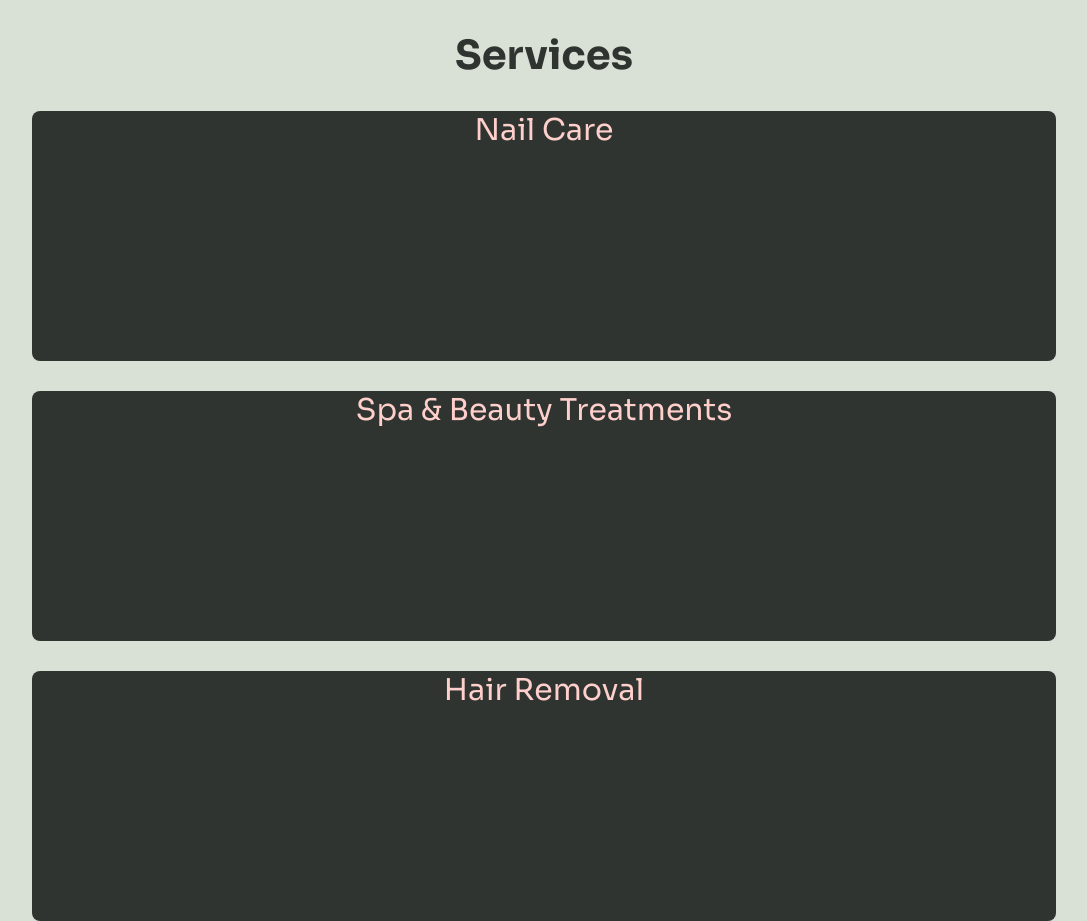
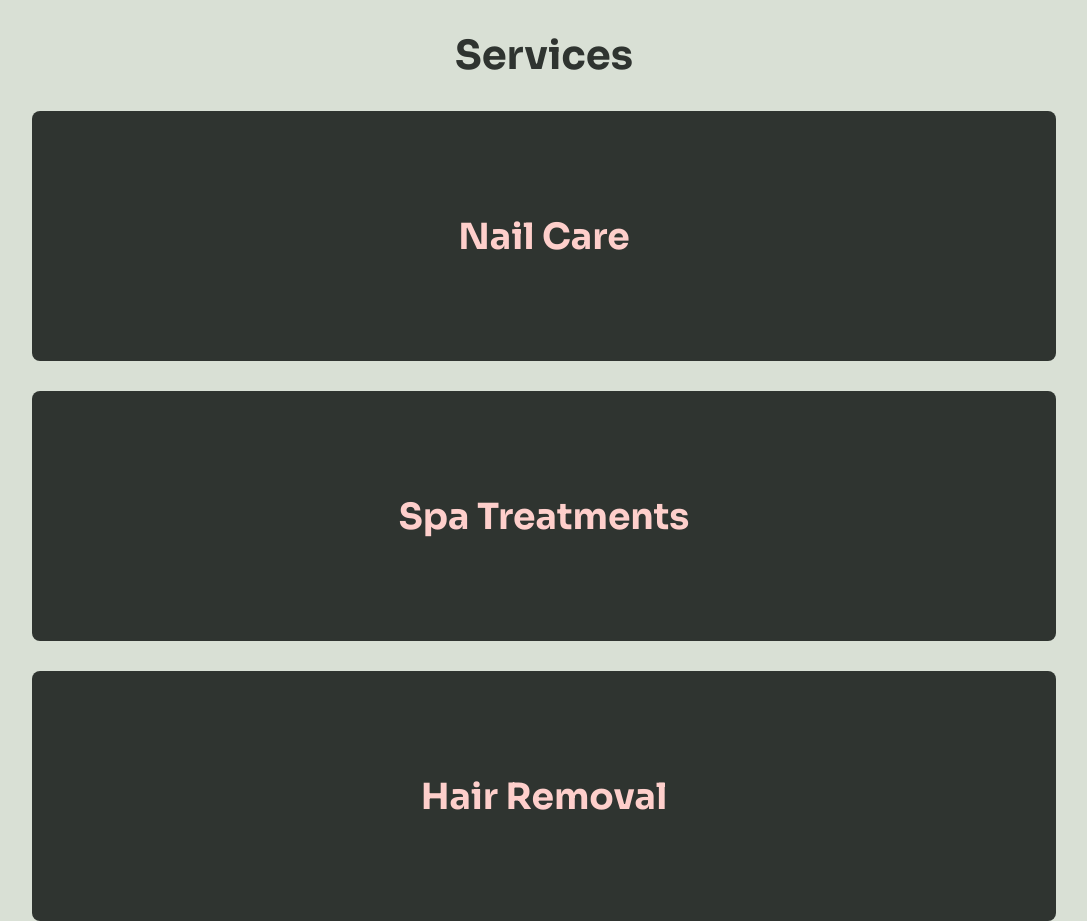
Before and after one commit to Seanjohnferesi/Wakanaka-Website-React-PT2, a React (Vite) app: page /services in a window 1280 px wide. Shown: the whole page, without its empty margins (96-1183 px from the left). Built offline with nearby package versions, Linux system fonts and the light colour scheme.

Commit message:
feat: refactor categories into reusable DropdownColumn component and fix layout alignment

```diff
--- /dev/null
+++ b/src/components/DropdownColumn.jsx
@@ -0,0 +1,26 @@
+import { useState } from "react";
+
+function DropdownColumn({title, children}) {
+    const [isVisible, setIsVisible] = useState(false);
+
+    const handleToggle = () => {
+        setIsVisible(prev => !prev);
+    }
+
+    return(
+        <div
+            onClick={handleToggle}
+            className={`category ${isVisible ? "open" : ""}`}
+        >
+            <h2>{title}</h2>
+            {isVisible && (
+                <div className="listItems">
+                    {children}
+                </div>
+            )}
+
+        </div>
+    )
+}
+
+export default DropdownColumn
--- a/src/components/ServicesPage/ServicesPage.jsx
+++ b/src/components/ServicesPage/ServicesPage.jsx
@@ -1,12 +1,102 @@
+import { useState } from "react"
 import "../../styles/ServicesPage/services-categories.css"
+import DropdownColumn from "../DropdownColumn"
+function ServiceCategory (){
+    const [isVisible, setIsVisible] = useState(false)
+    const handleToggle = () => {
+        setIsVisible(prev => !prev)
+    }
 
-function ServiceCategory (){
     return(
         <section className="categories">
             <h1>Services</h1>
-            <div className="category1">Nail Care</div>
-            <div className="category2">Spa & Beauty Treatments</div>
-            <div className="category3">Hair Removal</div>
+
+            <DropdownColumn title="Nail Care">
+                <ul>
+                    <li>Full Manicure</li>
+                    <li>Full Pedicure</li>
+                    <li>Mini Manicure</li>
+                    <li>Mini Pedicure</li>
+                    <li>Gel Application</li>
+                    <li>Gel Manicure</li>
+                    <li>Gel Pedicure</li>
+                    <li>Gel Soak Off</li>
+                    <li>Gel Overlay</li>
+                    <li>Soft Gel Tips</li>
+                    <li>Soft Gel Tips XL</li>
+                    <li>Builders Gel</li>
+                    <li>Refill</li>
+                    <li>Repair Per Nail</li>
+                    <li>Add On Footlogix Treatment</li>
+                </ul>
+
+                <ul>
+                    <li>R350</li>
+                    <li>R400</li>
+                    <li>R230</li>
+                    <li>R250</li>
+                    <li>R350</li>
+                    <li>R400</li>
+                    <li>R500</li>
+                    <li>R100</li>
+                    <li>R600</li>
+                    <li>R500</li>
+                    <li>R550</li>
+                    <li>R600</li>
+                    <li>R300</li>
+                    <li>R50</li>
+                    <li>R200</li>
+                </ul>
+            </DropdownColumn>
+
+            <DropdownColumn title="Spa Treatments">
+                <ul>
+                    <p className="spa-heads">Massages</p>
+                    <li>30 Minutes Massage</li>
+                    <li>60 Minutes Massage</li>
+                    <li>90 Minutes Massage</li>
+
+                    <br />
+
+                    <p className="spa-heads">Facials</p>
+                    <li>Guinot | 30 Minutes</li>
+                    <li>Guinot | 45 Minutes - 1 Hour</li>
+
+                    <br />
+
+                    <p className="spa-heads">Tinting</p>
+                    <li>Brow</li>
+                    <li>Lash</li>
+                </ul>
+
+
+            </DropdownColumn>
+
+            <DropdownColumn title="Hair Removal">
+                <ul>
+                    <li>Brow, Lip, Or Chin</li>
+                    <li>Ear Or Nose</li>
+                    <li>Full Face</li>
+                    <li>Under Arm</li>
+                    <li>Half Arm</li>
+                    <li>Full Arm</li>
+                    <li>Garden Path</li>
+                    <li>Bikini</li>
+                    <li>Brazallian</li>
+                    <li>Hollywood</li>
+                    <li>Half Leg</li>
+                    <li>Full Leg</li>
+
+                    <br />
+
+                    <p className="spa-heads">Men</p>
+                    <li>Chest Or Stomach</li>
+                    <li>Neck Or Shoulders</li>
+                    <li>Half Leg</li>
+                    <li>Full Leg</li>
+                    <li>Back Wax</li>
+                </ul>
+            </DropdownColumn>
         </section>
     )
 }
--- a/src/components/ServicesSection.jsx
+++ b/src/components/ServicesSection.jsx
@@ -19,7 +19,7 @@ function ServicesSection () {
 
                 <div className="services-tab">
                     <div className="add-on"></div>
-                    <h2 className="names">Add Ons</h2>
+                    <h2 className="names">Hair Removal</h2>
                     <button>Explore</button>
                 </div>
             </div>
--- a/src/styles/ServicesPage/services-categories.css
+++ b/src/styles/ServicesPage/services-categories.css
@@ -12,15 +12,49 @@
     padding-top: 30px
 }
 
-.category1,
-.category2,
-.category3{
+.category{
     width: 80%;
     height: 250px;
     background-color: var(--bg-color);
     border-radius: 8px;
     text-align: center;
     color: var(--txt-color);
+    font-size: 24px;
+    font-family: inherit;
+    display: flex;
+    justify-content: center;
+    align-items: center;
+    flex-direction: column;
+    padding: 20px 0
+}
+
+.open{
+    width: 70%;
+    height: auto;
+}
+
+ul li {
+    color: white;
+    list-style: none;
+    text-align: start;
+    margin-bottom: 8px;
+    font-weight: 600
+}
+
+/***** NAIL CARE LIST *****/
+.listItems{
+    display: flex;
+    justify-content: space-between;
+    width: 100%;
+    padding: 0 150px 0  30px;
+}
+
+/***** SPA LIST *****/
+.spa-heads{
     font-size: 30px;
-    font-family: inherit;
+    font-weight: 600;
+    color: white;
+    text-decoration: underline;
+    text-decoration-thickness: 2px ;
+    text-align: left;
 }
```
